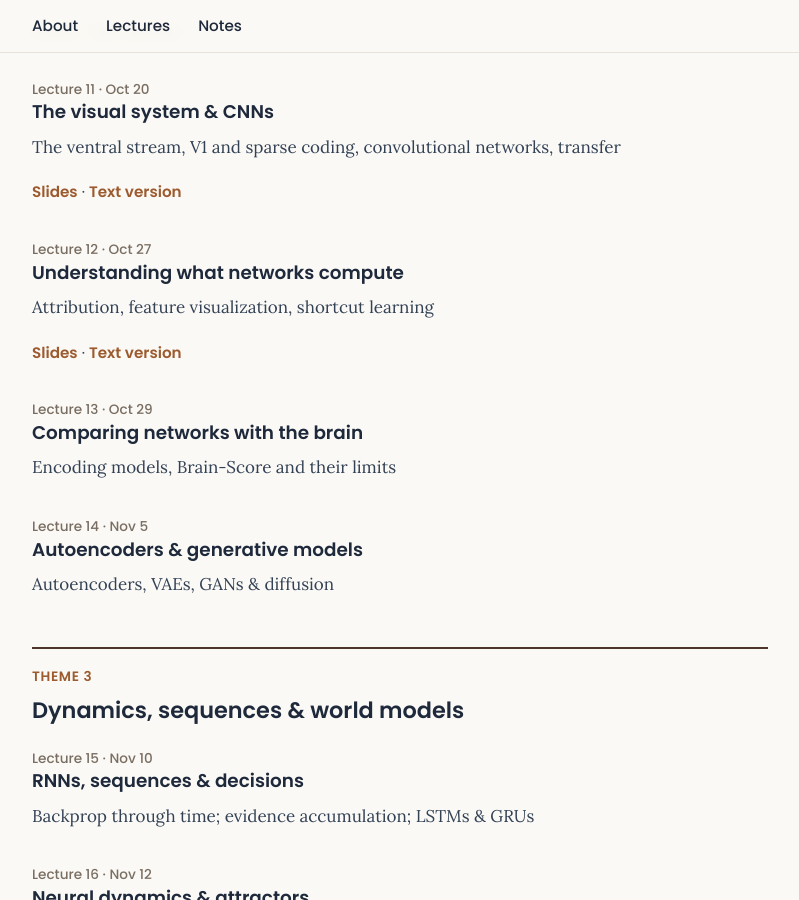
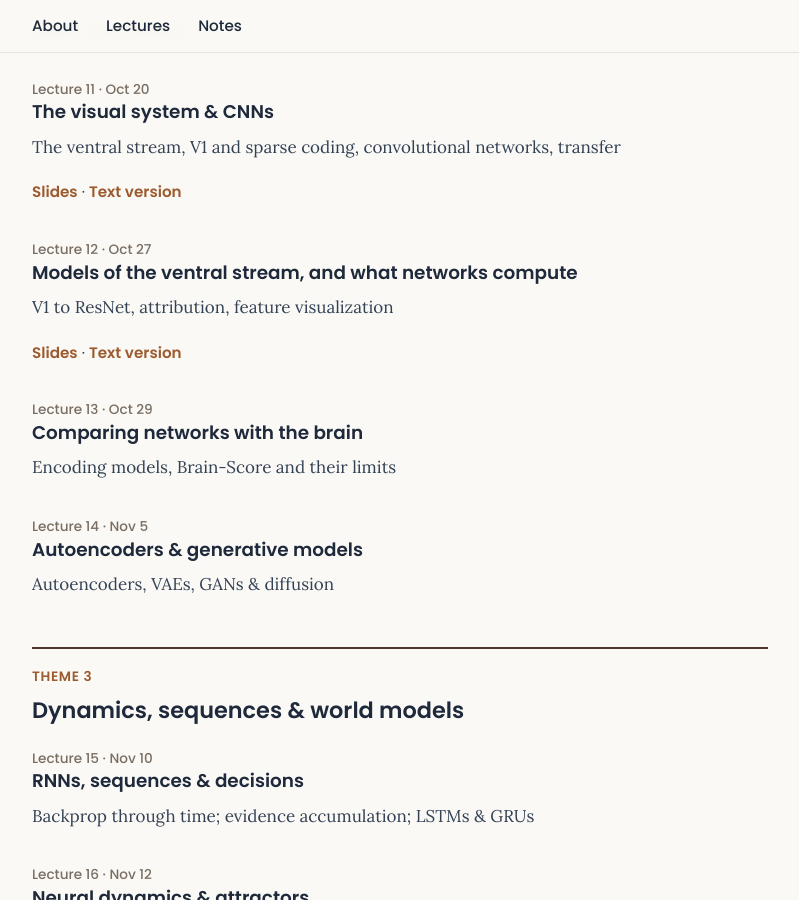
Before and after one commit to tserre/tserre.github.io, a Jekyll site: the page built from cpsy1291/index.html, in a window 1280 px wide and 900 px high, scrolled down 2969 px. Shown: the whole window, without its empty margins (240-1039 px from the left). Built offline with Jekyll 4.4.1, drawn with Linux system fonts in a browser that asks for light colours.

Commit message:
CPSY 1291 course page: L12 deployed

```diff
--- a/_data/cpsy1291.yml
+++ b/_data/cpsy1291.yml
@@ -90,8 +90,8 @@ lectures:
   - n: 12
     date: 2026-10-27
     theme: 2
-    title: "Understanding what networks compute"
-    topics: "Attribution, feature visualization, shortcut learning"
+    title: "Models of the ventral stream, and what networks compute"
+    topics: "V1 to ResNet, attribution, feature visualization"
     slides: "https://serre-lab.github.io/CPSY1291-2026/slides/L12_explainability.html"
     text: "https://serre-lab.github.io/CPSY1291-2026/slides/L12_explainability-reading.html"
   - n: 13
```
